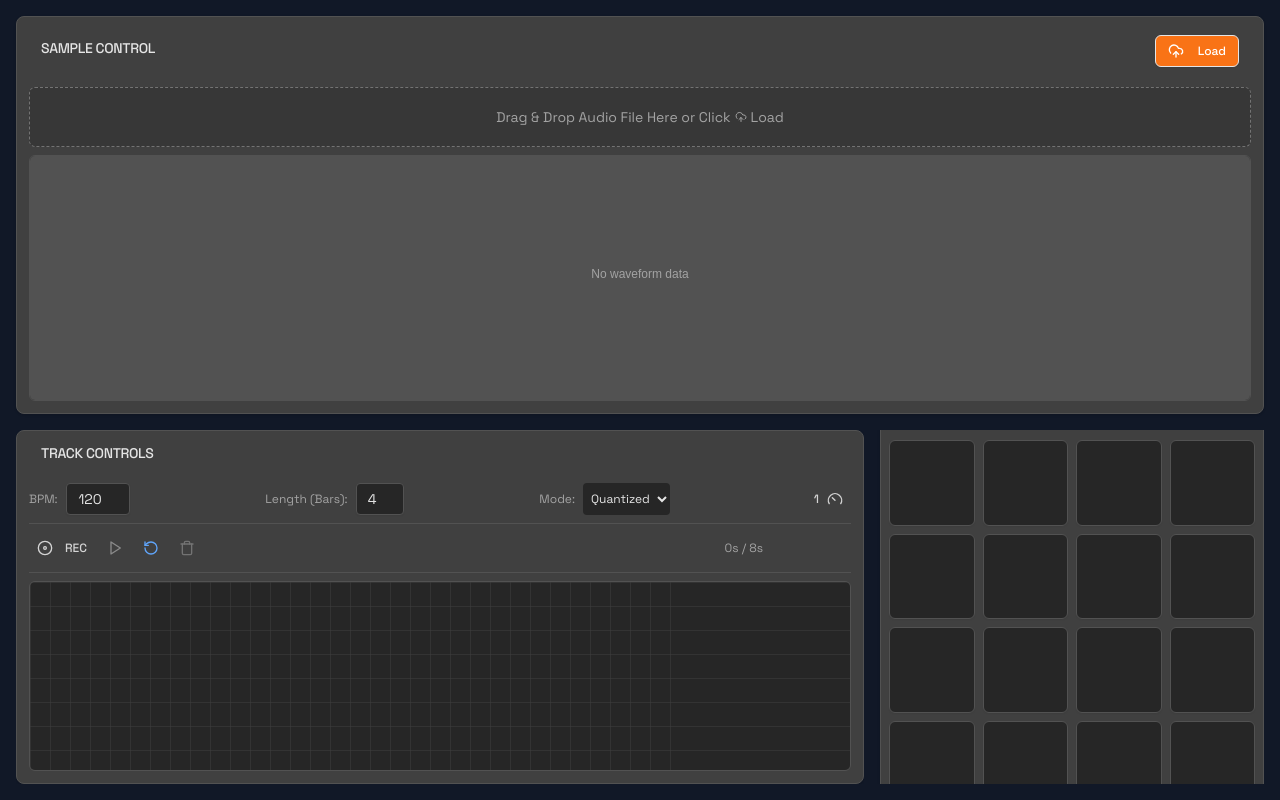
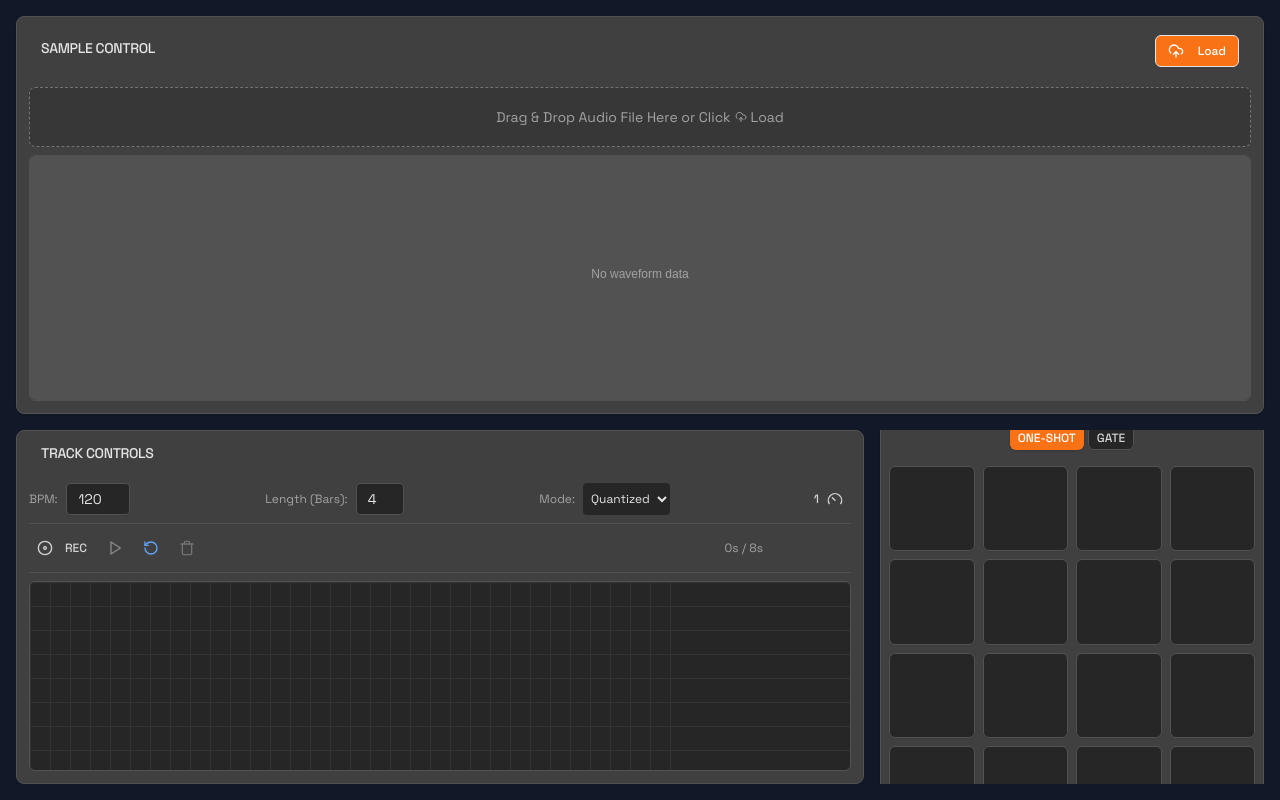
Before and after one commit to rinald/klangroom, a Next.js app: page / in a window 1280 px wide. Built offline with nearby package versions, Linux system fonts and the light colour scheme.

Commit message:
Add option to toggle between one-shot and gate mode

```diff
--- a/app/page.tsx
+++ b/app/page.tsx
@@ -12,7 +12,7 @@ import {
   DEFAULT_TRACK_LENGTH_BARS,
 } from "@/lib/constants";
 
-import type { AppSample, PadAssignments, PadAssignment } from "@/lib/types";
+import type { AppSample, PadAssignments, PadAssignment, PadMode } from "@/lib/types";
 
 export default function MainPage() {
   const [audioContext, setAudioContext] = useState<AudioContext | null>(null);
@@ -39,6 +39,7 @@ export default function MainPage() {
   );
   const [quantizationValue, setQuantizationValue] =
     useState<number>(DEFAULT_QUANTIZATION);
+  const [padMode, setPadMode] = useState<PadMode>('one-shot'); // 'one-shot': samples play to completion, 'gate': samples stop when key released
 
   useEffect(() => {
     const context = new (window.AudioContext ||
@@ -231,7 +232,11 @@ export default function MainPage() {
     playSample: playSampleById,
   });
 
-  useKeyboardControls({ onPadDown: playPad, onPadUp: stopPad });
+  // In gate mode, samples stop when key is released. In one-shot mode, they play to completion.
+  useKeyboardControls({
+    onPadDown: playPad,
+    onPadUp: padMode === 'gate' ? stopPad : undefined
+  });
 
   const latestSample = latestLoadedSampleId
     ? loadedSamples[latestLoadedSampleId]
@@ -294,6 +299,8 @@ export default function MainPage() {
               playPad={playPad}
               activePlayingPads={activePlayingPads}
               selectedPadForAssignment={selectedPadForAssignment}
+              padMode={padMode}
+              setPadMode={setPadMode}
             />
           )}
         </div>
--- a/components/SamplePads.tsx
+++ b/components/SamplePads.tsx
@@ -1,6 +1,6 @@
 import { Button } from "@/components/ui/button";
 import { Card, CardContent, CardHeader, CardTitle } from "@/components/ui/card";
-import { AppSample, PadAssignments } from "@/lib/types";
+import { AppSample, PadAssignments, PadMode } from "@/lib/types";
 import { cn } from "@/lib/utils";
 
 const padCount = 16; // 4x4 grid
@@ -13,6 +13,8 @@ interface SamplePadsProps {
   playPad: (padId: number) => void;
   activePlayingPads: Record<number, boolean>; // To indicate which pads are currently playing
   selectedPadForAssignment: number | null; // To highlight pad selected for assignment
+  padMode: PadMode;
+  setPadMode: (mode: PadMode) => void;
 }
 
 export default function SamplePads({
@@ -22,6 +24,8 @@ export default function SamplePads({
   playPad,
   activePlayingPads,
   selectedPadForAssignment,
+  padMode,
+  setPadMode,
 }: SamplePadsProps) {
   const handlePadInteraction = (padId: number) => {
     onPadClick(padId);
@@ -37,6 +41,37 @@ export default function SamplePads({
         <CardTitle className="text-neutral-400 text-xs font-normal tracking-wider text-center">
           PAD BANK
         </CardTitle>
+        <div className="text-center text-[10px] text-neutral-500 mb-1">
+          Mode: {padMode === 'one-shot' ? 'ONE-SHOT' : 'GATE'}
+        </div>
+        <div className="flex justify-center gap-1 mt-1">
+          <Button
+            variant={padMode === 'one-shot' ? 'default' : 'outline'}
+            size="sm"
+            className={cn(
+              "text-xs px-2 py-1 h-6",
+              padMode === 'one-shot'
+                ? "bg-orange-500 hover:bg-orange-600 text-white border-orange-400"
+                : "bg-neutral-800 hover:bg-neutral-700 text-neutral-300 border-neutral-600"
+            )}
+            onClick={() => setPadMode('one-shot')}
+          >
+            ONE-SHOT
+          </Button>
+          <Button
+            variant={padMode === 'gate' ? 'default' : 'outline'}
+            size="sm"
+            className={cn(
+              "text-xs px-2 py-1 h-6",
+              padMode === 'gate'
+                ? "bg-orange-500 hover:bg-orange-600 text-white border-orange-400"
+                : "bg-neutral-800 hover:bg-neutral-700 text-neutral-300 border-neutral-600"
+            )}
+            onClick={() => setPadMode('gate')}
+          >
+            GATE
+          </Button>
+        </div>
       </CardHeader>
       <CardContent className="flex-grow grid grid-cols-4 gap-2 p-2">
         {Array.from({ length: padCount }).map((_, padId) => {
--- a/lib/hooks/useKeyboardControls.ts
+++ b/lib/hooks/useKeyboardControls.ts
@@ -2,7 +2,7 @@ import { useEffect, useCallback, useState } from "react";
 
 interface Props {
   onPadDown: (padId: number) => void;
-  onPadUp: (padId: number) => void;
+  onPadUp?: (padId: number) => void;
 }
 
 const keyMap: Record<string, number> = {
@@ -47,7 +47,9 @@ export const useKeyboardControls = ({ onPadDown, onPadUp }: Props) => {
       const padId = keyMap[key];
       if (padId !== undefined) {
         setActiveKeys((prev) => ({ ...prev, [key]: false }));
-        onPadUp(padId);
+        if (onPadUp) {
+          onPadUp(padId);
+        }
       }
     },
     [onPadUp],
--- a/lib/types.ts
+++ b/lib/types.ts
@@ -16,6 +16,9 @@ export type PadAssignments = Record<number, PadAssignment | null>;
 
 // Track recording modes
 export type RecordingMode = 'quantized' | 'free';
+
+// Pad playback modes
+export type PadMode = 'gate' | 'one-shot';
 
 // Quantized track events (current implementation)
 export interface TrackEvent {
```
